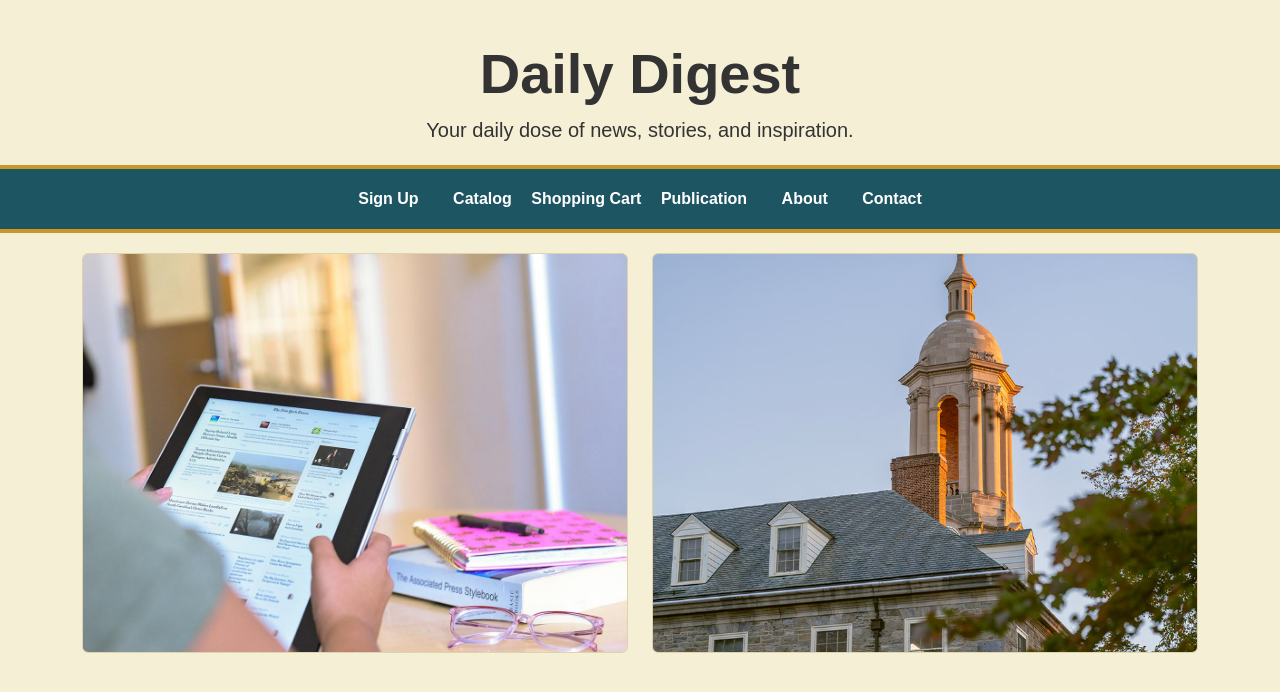
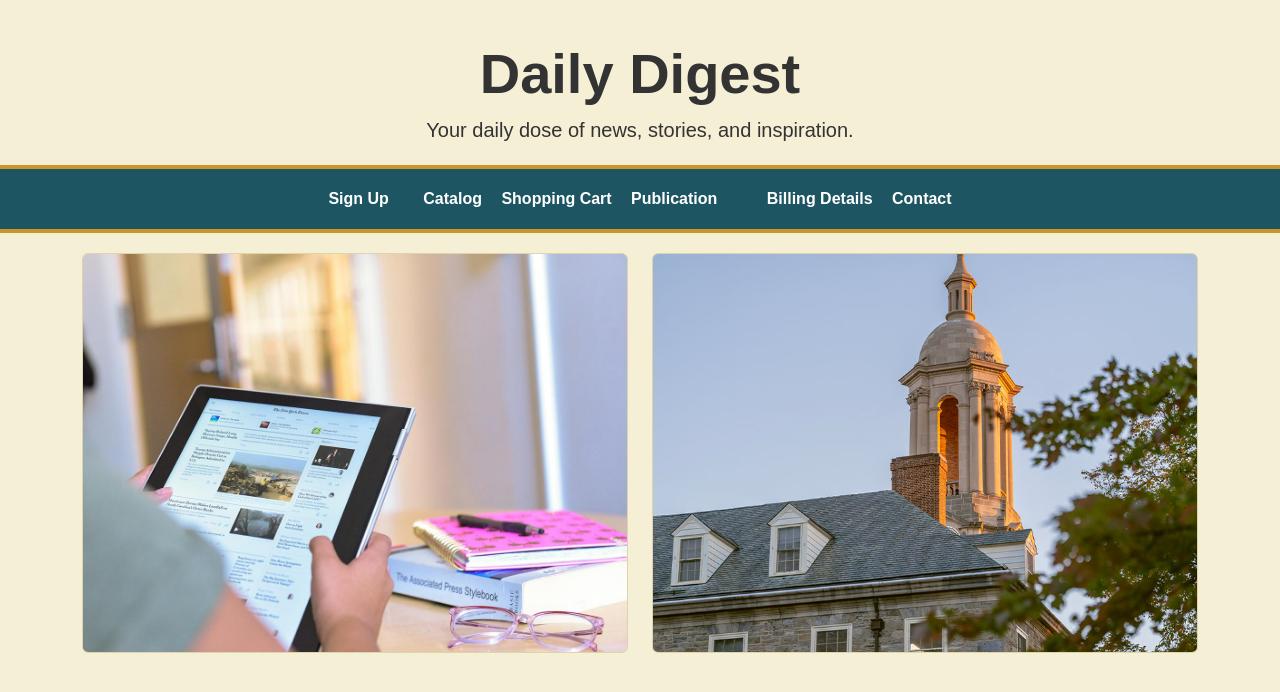
Before and after one commit to Charitha-SK/IST256GroupProject, a plain HTML site: page index.html in a window 1280 px wide. Drawn offline with nearby package versions, Linux system fonts and the light colour scheme.

Commit message:
Added billing to homepage

```diff
--- a/index.html
+++ b/index.html
@@ -17,7 +17,7 @@
       <li><a href="catalog.html">Catalog</a></li>
       <a href="cart.html">Shopping Cart</a>
       <li><a href="publication.html">Publication</a></li>
-      <li>About</li>
+      <li></li><a href="billing.html">Billing Details</a> </li>
       <li>Contact</li>
     </ul>
   </nav>
```
